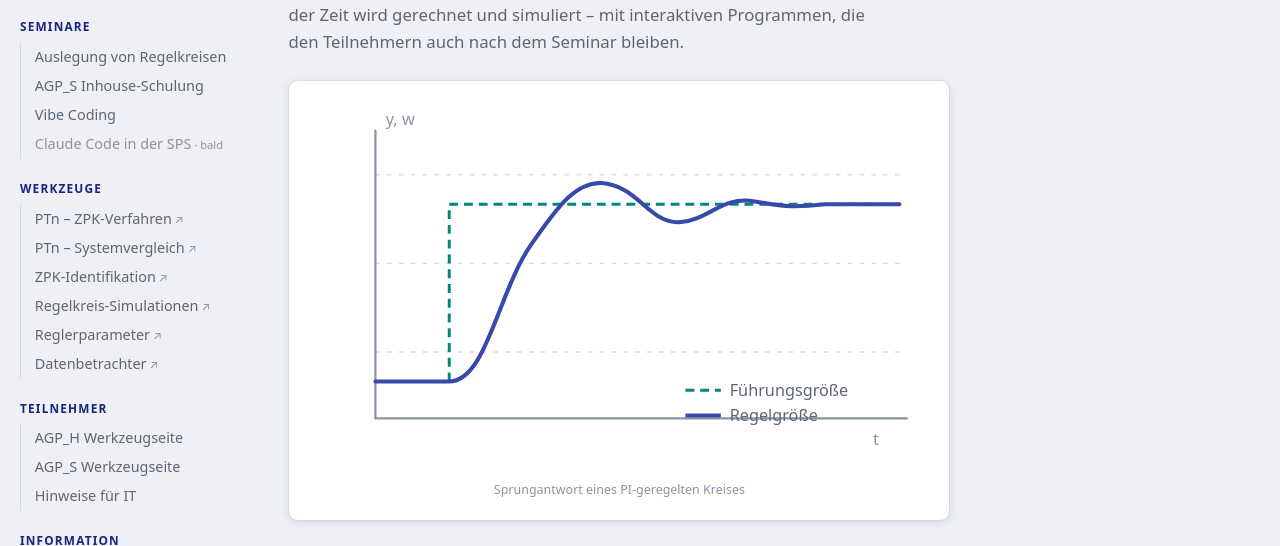
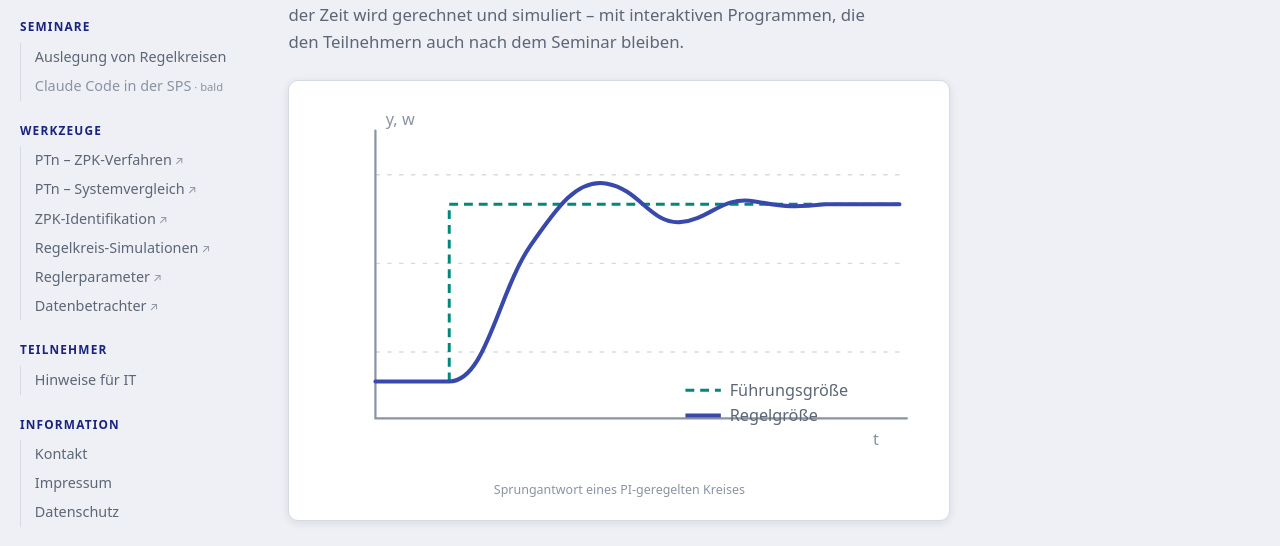
Before and after one commit to agpgraeser/agpcontrol-startseite, a plain HTML site: page index.html in a window 1280 px wide. Shown: the part 204-750 px from the top of the page. Drawn offline with Linux system fonts and the light colour scheme.

Commit message:
Werkzeugseiten voruebergehend ausgeblendet
Kacheln AGP_S und Vibe Coding auf der Startseite sowie die
Menueeintraege AGP_S Inhouse-Schulung, Vibe Coding, AGP_H- und
AGP_S-Werkzeugseite auskommentiert. Die Seiten selbst bleiben
unter ihrer direkten Adresse erreichbar.

Co-Authored-By: Claude Opus 5.5 <noreply@anthropic.com>

```diff
--- a/stil/navigation.js
+++ b/stil/navigation.js
@@ -28,8 +28,9 @@
     ]},
     { rubrik: 'Seminare', punkte: [
       { text: 'Auslegung von Regelkreisen', href: 'hdt-kurs.html' },
-      { text: 'AGP_S Inhouse-Schulung',     href: 'siemens.html' },
-      { text: 'Vibe Coding',                href: 'vibecoding.html' },
+      // Voruebergehend ausgeblendet (2026-11-18), siehe index.html:
+      // { text: 'AGP_S Inhouse-Schulung',     href: 'siemens.html' },
+      // { text: 'Vibe Coding',                href: 'vibecoding.html' },
       { text: 'Claude Code in der SPS' }
     ]},
     { rubrik: 'Werkzeuge', punkte: [
@@ -41,8 +42,9 @@
       { text: 'Datenbetrachter',         href: 'https://datenbetrachter.agpcontrol.com/' }
     ]},
     { rubrik: 'Teilnehmer', punkte: [
-      { text: 'AGP_H Werkzeugseite', href: 'hdt.html' },
-      { text: 'AGP_S Werkzeugseite', href: 'siemens.html' },
+      // Voruebergehend ausgeblendet (2026-11-18):
+      // { text: 'AGP_H Werkzeugseite', href: 'hdt.html' },
+      // { text: 'AGP_S Werkzeugseite', href: 'siemens.html' },
       { text: 'Hinweise für IT',     href: 'it-info.html' }
     ]},
     { rubrik: 'Information', punkte: [
```
Also changed, not shown: index.html (+4 -0 lines), 1 other file.
